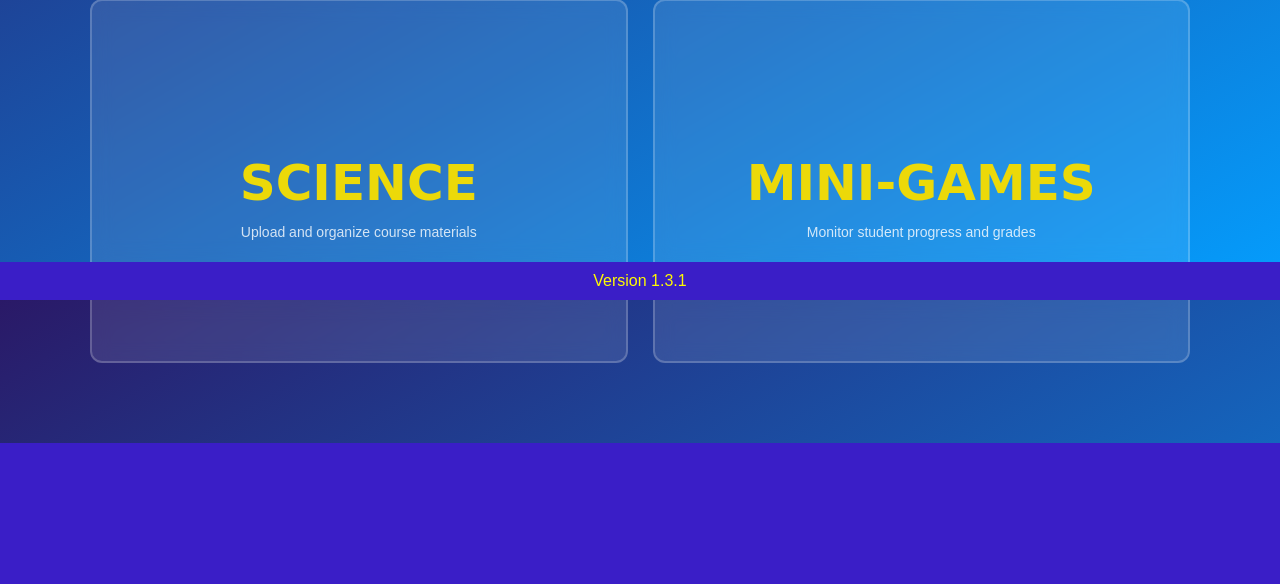
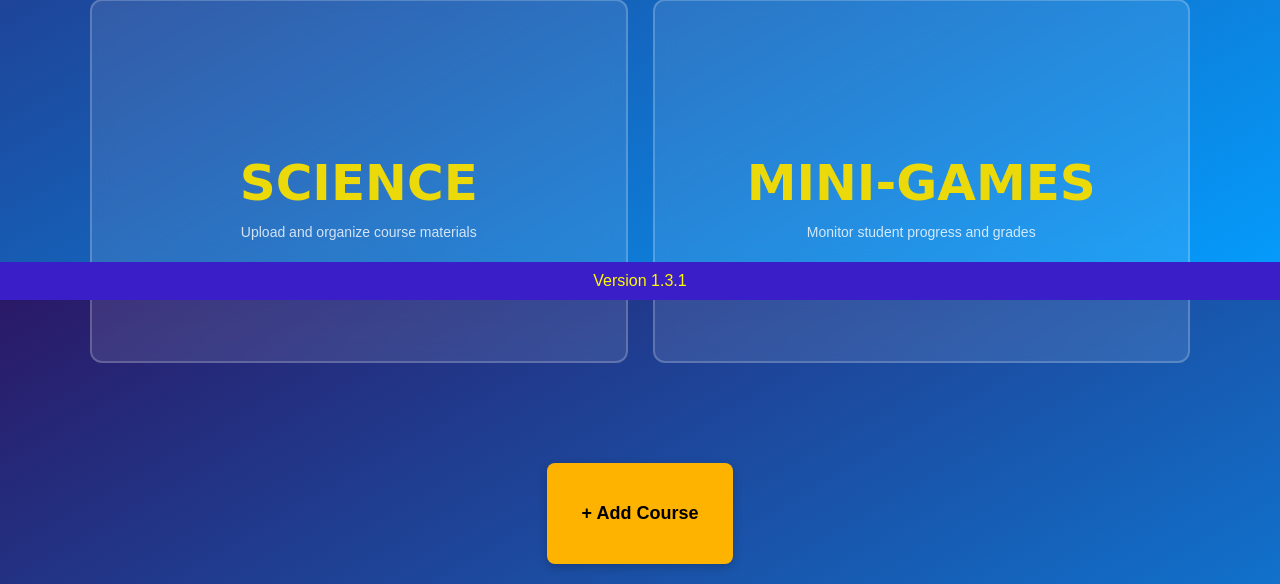
Before and after one commit to takucan1/SE-KidsSpace, a PHP site: page /teacherPage/Courses.html in a window 1280 px wide. Shown: the part 500-1084 px from the top of the page. Before the commit the page ends 943 px from the top, so only its background shows below. Run offline with PHP 8.4, Linux system fonts and the light colour scheme.

Commit message:
courses teacher

```diff
--- a/teacherPage/Courses.html
+++ b/teacherPage/Courses.html
@@ -64,18 +64,13 @@
             </div>
 
 
-
         </div>
     </main>
 
-
-
-
-
-
-
-
-
+         <!-- Add Course Button -->
+            <div class="add-course-container">
+                <button class="add-course-btn">+ Add Course</button>
+            </div>
 
 
 
--- a/teacherPage/coursescard.css
+++ b/teacherPage/coursescard.css
@@ -194,6 +194,33 @@ body {
     box-shadow: 0 8px 25px rgba(244, 67, 54, 0.3);
 }
 
+/* --- ADD COURSE BUTTON --- */
+
+.add-course-container {
+    width: 100%;
+    display: flex;
+    justify-content: center;
+    margin: 20px 0;
+}
+
+.add-course-btn {
+    background: #ffb301;
+    color: #000;
+    padding: 40px 35px;
+    border: none;
+    border-radius: 8px;
+    font-size: 18px;
+    font-weight: bold;
+    cursor: pointer;
+    box-shadow: 0 3px 10px rgba(0,0,0,0.2);
+    transition: 0.2s ease-in-out;
+}
+
+.add-course-btn:hover {
+    background: #ffcc4d;
+    transform: translateY(-2px);
+}
+
 
 /* --- BOTTOM NAVBAR (VERSION BAR) --- */
 .bottom-nav {
```
